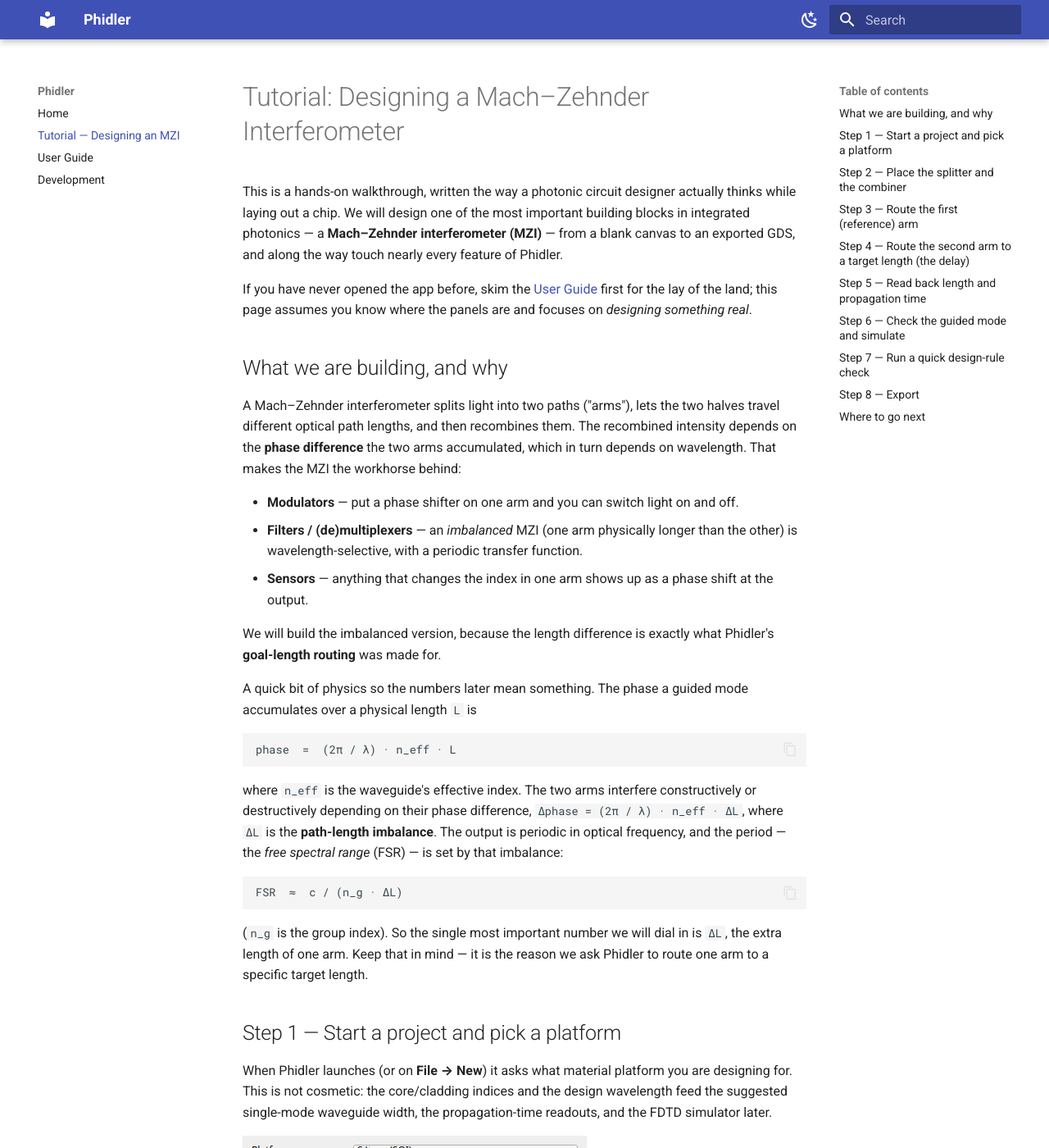
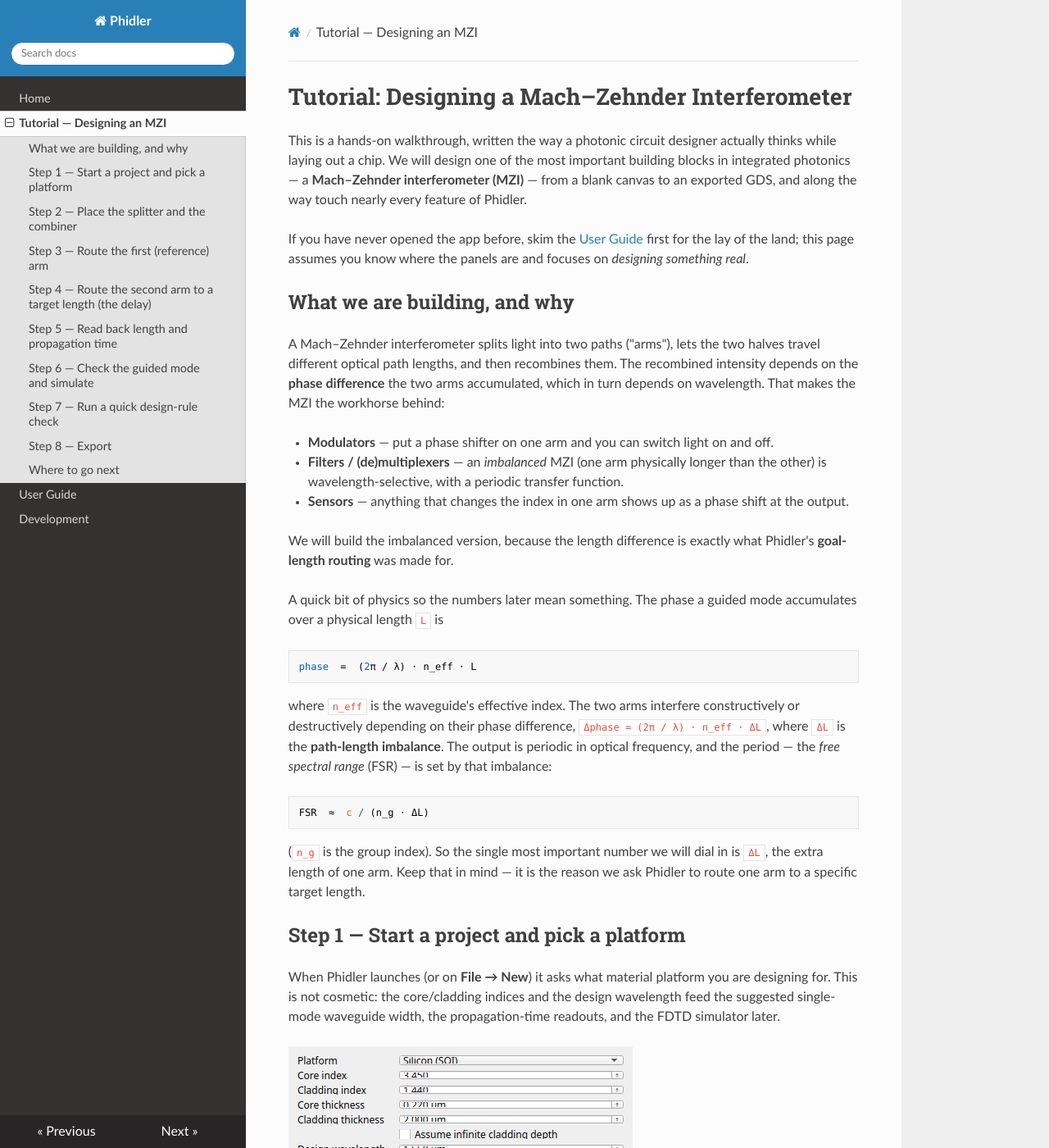
Before and after one commit to ngpaladi/phidler, an MkDocs documentation site: the page built from docs/tutorial.md, in a window 1280 px wide and 1400 px high. Shown: the whole window at 82% size. Built offline with MkDocs 1.6.1, drawn with Linux system fonts in a browser that asks for light colours; nearby versions of some CDN libraries; some of the changed text lies outside the part shown.

Commit message:
Revert docs theme back to readthedocs
The mkdocs-material theme wasn't to taste; switch back to the standard
readthedocs theme (no dark-mode toggle, but the look preferred). Reverts the
theme block, the docs CI dependency, and the [docs] extra to mkdocs. The
cleaner main-overview screenshot stays.

Co-Authored-By: Claude Opus 4.8 (1M context) <noreply@anthropic.com>
Claude-Session: https://claude.ai/code/session_01AMtHjPjgX93SH9vGY5zY3U

```diff
--- a/mkdocs.yml
+++ b/mkdocs.yml
@@ -3,28 +3,8 @@ site_description: Graphical CAD application for photonic integrated circuit layo
 docs_dir: docs
 
 theme:
-  name: material
-  palette:
-    # Light/dark toggle (the readthedocs theme had no dark mode). Follows the
-    # OS preference by default; the header icon switches it manually.
-    - media: "(prefers-color-scheme: light)"
-      scheme: default
-      primary: indigo
-      accent: indigo
-      toggle:
-        icon: material/weather-night
-        name: Switch to dark mode
-    - media: "(prefers-color-scheme: dark)"
-      scheme: slate
-      primary: indigo
-      accent: indigo
-      toggle:
-        icon: material/weather-sunny
-        name: Switch to light mode
-  features:
-    - navigation.sections
-    - navigation.top
-    - content.code.copy
+  name: readthedocs
+  highlightjs: true
 
 nav:
   - Home: index.md
--- a/pyproject.toml
+++ b/pyproject.toml
@@ -13,7 +13,7 @@ dev = [
     "pytest>=8.0.0",
 ]
 docs = [
-    "mkdocs-material>=9.5",
+    "mkdocs>=1.6.0",
 ]
 # photonfdtd isn't published on PyPI yet (sibling project, not a Phidler
 # package) — install it from its own checkout first
```
Also changed, not shown: 1 other file.
